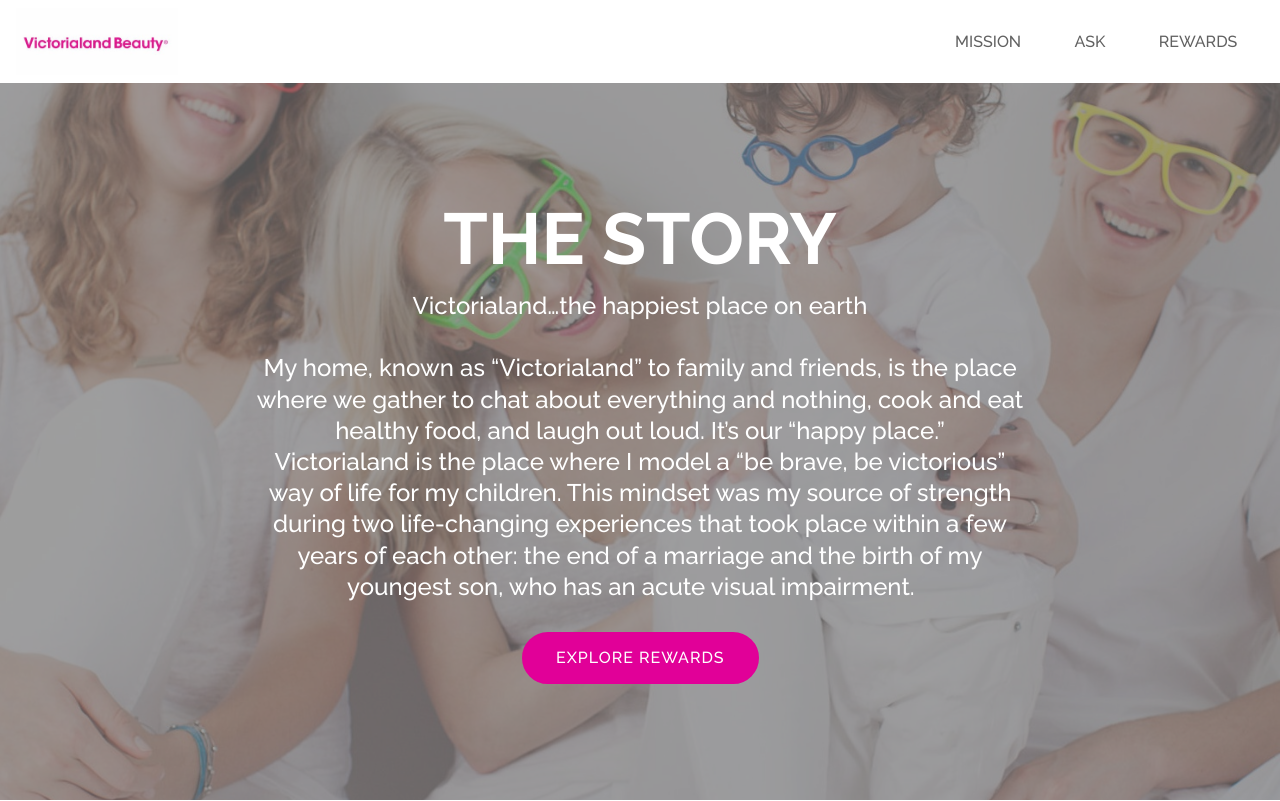
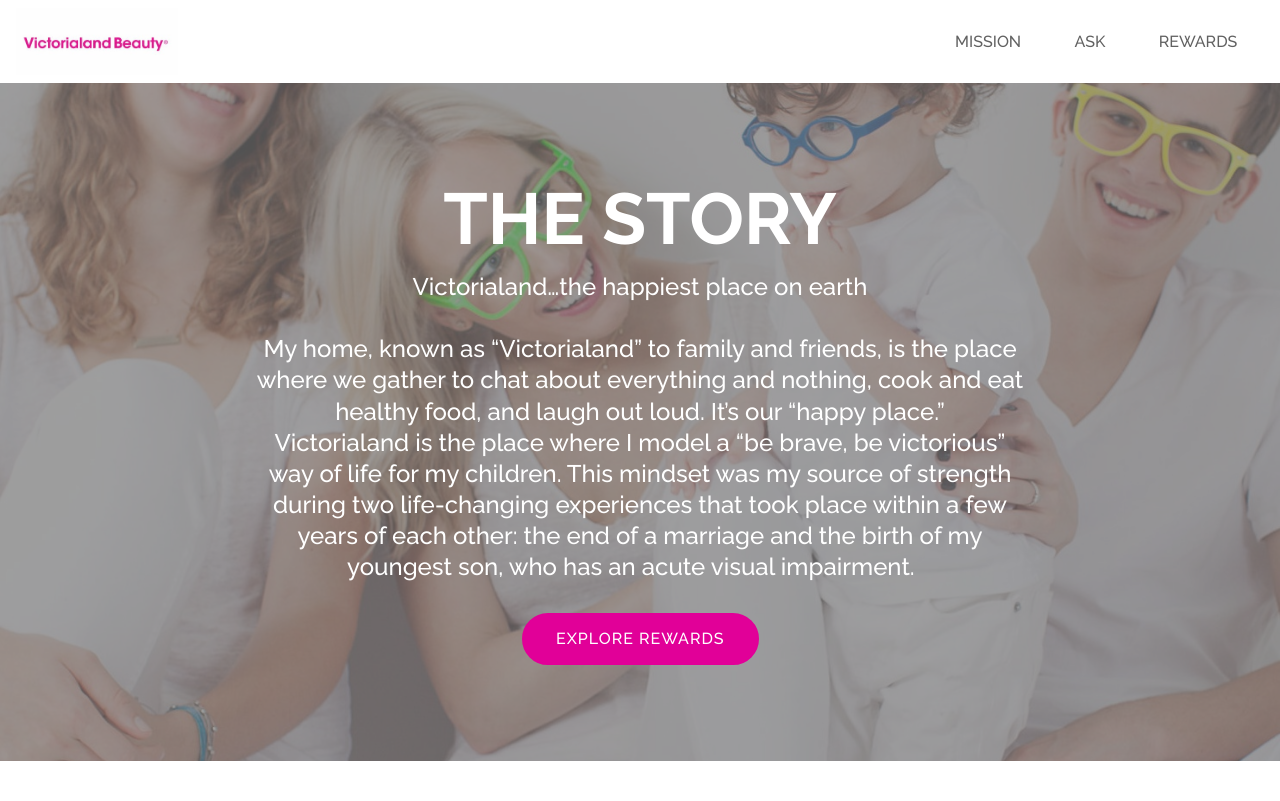
Before and after one commit to BBacker1120/BBprojects, a plain HTML site: page index.html in a window 1280 px wide. Shown: the top 801 px of the page. Drawn offline with Linux system fonts and the light colour scheme; files whose address does not match are found by name; a web font is replaced by a local one.

Commit message:
create github pages

```diff
--- a/assets/mobirise/css/mbr-additional.css
+++ b/assets/mobirise/css/mbr-additional.css
@@ -1439,6 +1439,8 @@
 }
 .cid-rPA3Azp6kX {
   overflow: hidden !important;
+  padding-top: 90px;
+  padding-bottom: 90px;
   background-image: url("../../../assets/images/img-3774-edit-1856x1326.jpeg");
 }
 .cid-rPA3Azp6kX .container-fluid {
--- a/index.html
+++ b/index.html
@@ -66,7 +66,7 @@
     </nav>
 </section>
 
-<section class="header9 cid-rPA3Azp6kX mbr-fullscreen" id="header9-1o">
+<section class="header9 cid-rPA3Azp6kX" id="header9-1o">
 
 
 
```
Also changed, not shown: 1 other file.
